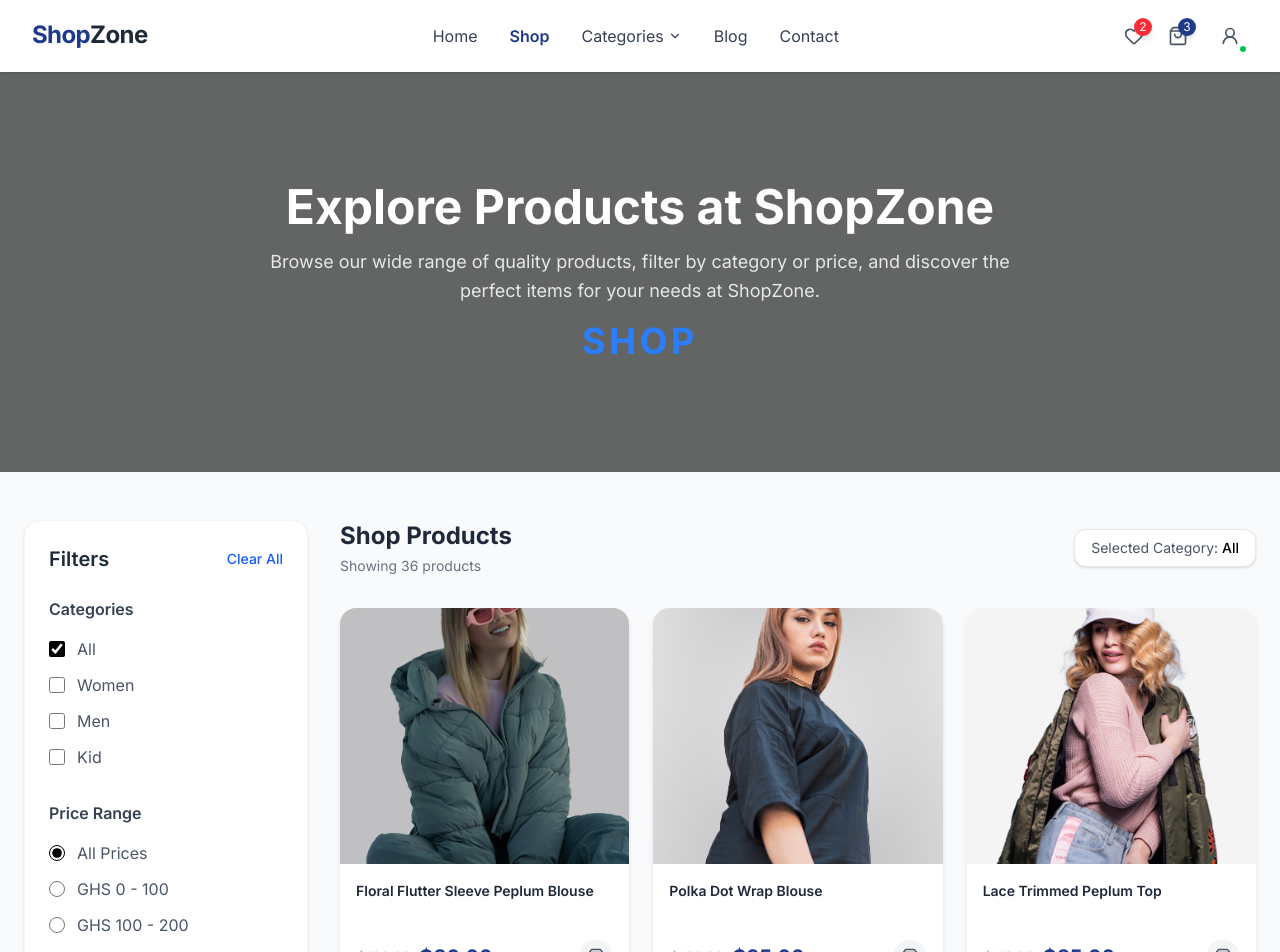
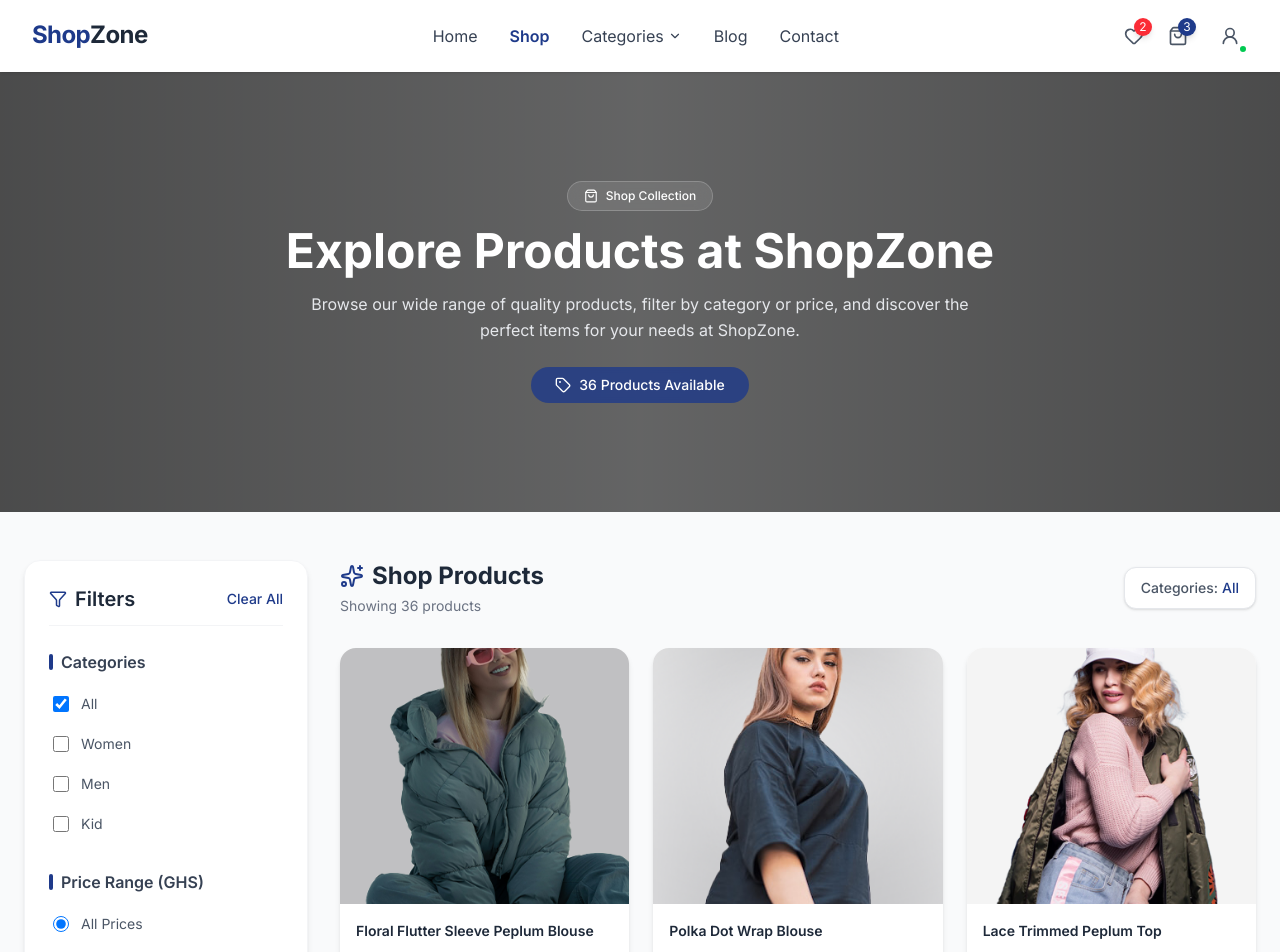
Before and after one commit to awalmohammed-gh/E-Commerce, a React (Vite) app: page /shop in a window 1280 px wide. Shown: the top 952 px of the page. Built offline with nearby package versions, Linux system fonts and the light colour scheme.

Commit message:
did some improvemnt on index css and shop page

```diff
--- a/src/index.css
+++ b/src/index.css
@@ -27,6 +27,24 @@
   }
 }
 
+.custom-scrollbar::-webkit-scrollbar {
+  width: 4px;
+}
+
+.custom-scrollbar::-webkit-scrollbar-track {
+  background: #f1f1f1;
+  border-radius: 10px;
+}
+
+.custom-scrollbar::-webkit-scrollbar-thumb {
+  background: #1e3a8a;
+  border-radius: 10px;
+}
+
+.custom-scrollbar::-webkit-scrollbar-thumb:hover {
+  background: #2e4a9a;
+}
+
 .animate-fadeInDown {
   animation: fadeInDown 0.2s ease-out;
 }
--- a/src/pages/Shop.jsx
+++ b/src/pages/Shop.jsx
@@ -4,7 +4,16 @@ import ECommerceCard from "../components/card/ECommerceCard";
 import { motion, AnimatePresence } from "motion/react";
 import AdvertTwo from "../components/card/AdvertTwo";
 import Newsletter from "../components/common/Newsletter";
-import { ListFilterPlus, X } from "lucide-react";
+import {
+  ListFilterPlus,
+  X,
+  ShoppingBag,
+  ChevronRight,
+  Filter,
+  Sparkles,
+  Tag,
+  SlidersHorizontal
+} from "lucide-react";
 
 const Shop = () => {
   const { products } = useECommerce();
@@ -66,8 +75,8 @@ const Shop = () => {
   return (
     <div className="bg-gray-50 min-h-screen">
       {/* Header Banner */}
-      <div className='relative bg-[url("/shopBg.jpg")] bg-cover bg-center bg-no-repeat w-full h-[40vh] md:h-[50vh] flex items-center justify-center px-6'>
-        <div className="absolute inset-0 bg-black/60"></div>
+      <div className='relative bg-[url("/shopBg.jpg")] bg-cover bg-center bg-no-repeat w-full h-[45vh] md:h-[55vh] flex items-center justify-center px-6'>
+        <div className="absolute inset-0 bg-gradient-to-r from-black/70 via-black/60 to-black/70"></div>
 
         <motion.div
           initial={{ opacity: 0, y: 30 }}
@@ -75,22 +84,29 @@ const Shop = () => {
           transition={{ duration: 0.7 }}
           className="relative z-10 max-w-3xl text-center text-white"
         >
+          <div className="inline-flex items-center gap-2 px-4 py-1.5 bg-white/10 backdrop-blur-sm rounded-full mb-4 border border-white/20">
+            <ShoppingBag size={14} />
+            <span className="text-xs font-medium">Shop Collection</span>
+          </div>
+
           <h1 className="text-3xl md:text-5xl font-bold mb-4">
             Explore Products at ShopZone
           </h1>
-          <p className="text-sm md:text-lg text-gray-200 leading-relaxed">
+
+          <p className="text-sm md:text-base text-gray-200 leading-relaxed max-w-2xl mx-auto">
             Browse our wide range of quality products, filter by category or
             price, and discover the perfect items for your needs at ShopZone.
           </p>
 
-          <motion.h2
+          <motion.div
             initial={{ opacity: 0, y: 30 }}
             animate={{ opacity: 1, y: 0 }}
             transition={{ duration: 0.7, delay: 0.2 }}
-            className="text-xl sm:text-4xl font-bold text-blue-500 mt-4 tracking-widest"
+            className="mt-6 inline-flex items-center gap-2 px-6 py-2 bg-[#1E3A8A]/80 backdrop-blur-sm rounded-full"
           >
-            SHOP
-          </motion.h2>
+            <Tag size={16} />
+            <span className="text-sm font-medium">{products.length} Products Available</span>
+          </motion.div>
         </motion.div>
       </div>
 
@@ -100,21 +116,30 @@ const Shop = () => {
         <div className="lg:hidden mb-6">
           <button
             onClick={() => setOpenFilter(true)}
-            className="flex items-center gap-2 bg-white border border-gray-200 px-4 py-3 rounded-xl shadow-sm text-gray-700 font-medium"
+            className="w-full flex items-center justify-center gap-2 bg-white border border-gray-200 px-4 py-3 rounded-xl shadow-sm text-gray-700 font-medium hover:border-[#1E3A8A] hover:text-[#1E3A8A] transition-colors"
           >
-            <ListFilterPlus size={18} />
-            Filters
+            <SlidersHorizontal size={18} />
+            Filter Products
+            {category.length > 1 && (
+              <span className="ml-1 bg-[#1E3A8A] text-white text-xs px-2 py-0.5 rounded-full">
+                {category.length - 1}
+              </span>
+            )}
           </button>
         </div>
 
         <div className="grid grid-cols-1 lg:grid-cols-4 gap-8">
           {/* Left Side - Desktop Filters */}
-          <div className="hidden lg:block lg:col-span-1 bg-white rounded-2xl shadow-sm border border-gray-100 p-6 h-fit sticky top-24">
-            <div className="flex items-center justify-between mb-6">
+          <div className="hidden lg:block lg:col-span-1">
+            <div className="bg-white rounded-2xl shadow-md border border-gray-100 p-6 h-fit sticky top-24">
+              <div className="flex items-center justify-between mb-6 pb-3 border-b border-gray-100">
+                <div className="flex items-center gap-2">
+                  <Filter size={18} className="text-[#1E3A8A]" />
                   <h2 className="text-xl font-semibold text-gray-800">Filters</h2>
+                </div>
                 <button
                   onClick={clearFilters}
-                className="text-sm text-blue-600 hover:text-blue-700 font-medium"
+                  className="text-sm text-[#1E3A8A] hover:text-[#2E4A9A] font-medium transition-colors"
                 >
                   Clear All
                 </button>
@@ -122,24 +147,24 @@ const Shop = () => {
 
               {/* Category */}
               <div className="mb-8">
-              <h3 className="text-base font-semibold text-gray-700 mb-4">
+                <h3 className="text-base font-semibold text-gray-700 mb-4 flex items-center gap-2">
+                  <div className="w-1 h-4 bg-[#1E3A8A] rounded-full"></div>
                   Categories
                 </h3>
 
-              <div className="space-y-3">
+                <div className="space-y-3 max-h-64 overflow-y-auto pr-2 custom-scrollbar">
                   {uniqueCategories.map((cat, index) => (
                     <label
                       key={index}
-                    className="flex items-center gap-3 cursor-pointer group"
+                      className="flex items-center gap-3 cursor-pointer group hover:bg-gray-50 p-1 rounded-lg transition-colors"
                     >
                       <input
-                      name="category"
                         onChange={() => handleCategoryChange(cat)}
                         type="checkbox"
                         checked={category.includes(cat)}
-                      className="w-4 h-4 accent-black rounded"
+                        className="w-4 h-4 rounded border-gray-300 text-[#1E3A8A] focus:ring-[#1E3A8A] focus:ring-offset-0"
                       />
-                    <span className="capitalize text-gray-600 group-hover:text-black transition">
+                      <span className="capitalize text-gray-600 group-hover:text-[#1E3A8A] transition-colors text-sm">
                         {cat}
                       </span>
                     </label>
@@ -149,12 +174,13 @@ const Shop = () => {
 
               {/* Price Range */}
               <div>
-              <h3 className="text-base font-semibold text-gray-700 mb-4">
-                Price Range
+                <h3 className="text-base font-semibold text-gray-700 mb-4 flex items-center gap-2">
+                  <div className="w-1 h-4 bg-[#1E3A8A] rounded-full"></div>
+                  Price Range (GHS)
                 </h3>
 
-              <div className="space-y-3">
-                <label className="flex items-center gap-3 cursor-pointer group">
+                <div className="space-y-3 max-h-64 overflow-y-auto pr-2 custom-scrollbar">
+                  <label className="flex items-center gap-3 cursor-pointer group hover:bg-gray-50 p-1 rounded-lg transition-colors">
                     <input
                       type="radio"
                       name="priceRange"
@@ -164,9 +190,9 @@ const Shop = () => {
                         setMaxPrice(1500);
                         setSelectedPrice("All");
                       }}
-                    className="w-4 h-4 accent-black"
+                      className="w-4 h-4 text-[#1E3A8A] focus:ring-[#1E3A8A] focus:ring-offset-0"
                     />
-                  <span className="text-gray-600 group-hover:text-black transition">
+                    <span className="text-gray-600 group-hover:text-[#1E3A8A] transition-colors text-sm">
                       All Prices
                     </span>
                   </label>
@@ -174,7 +200,7 @@ const Shop = () => {
                   {priceRange.map((price, index) => (
                     <label
                       key={index}
-                    className="flex items-center gap-3 cursor-pointer group"
+                      className="flex items-center gap-3 cursor-pointer group hover:bg-gray-50 p-1 rounded-lg transition-colors"
                     >
                       <input
                         name="priceRange"
@@ -186,34 +212,49 @@ const Shop = () => {
                           setMaxPrice(max);
                           setSelectedPrice(price);
                         }}
-                      className="w-4 h-4 accent-black"
+                        className="w-4 h-4 text-[#1E3A8A] focus:ring-[#1E3A8A] focus:ring-offset-0"
                       />
-                    <span className="text-gray-600 group-hover:text-black transition">
+                      <span className="text-gray-600 group-hover:text-[#1E3A8A] transition-colors text-sm">
                         GHS {price}
                       </span>
                     </label>
                   ))}
                 </div>
               </div>
+
+              {/* Active Filters */}
+              {category.length > 1 && (
+                <div className="mt-6 pt-4 border-t border-gray-100">
+                  <h4 className="text-xs font-medium text-gray-500 mb-2">Active Filters:</h4>
+                  <div className="flex flex-wrap gap-2">
+                    {category.filter(c => c !== "All").map((cat, idx) => (
+                      <span key={idx} className="inline-flex items-center gap-1 px-2 py-1 bg-blue-50 text-[#1E3A8A] text-xs rounded-full">
+                        {cat}
+                      </span>
+                    ))}
+                  </div>
+                </div>
+              )}
+            </div>
           </div>
 
           {/* Right Side - Products */}
           <div className="lg:col-span-3">
             {/* Top Info */}
-            <div className="flex flex-col sm:flex-row sm:items-center sm:justify-between mb-8 gap-3">
+            <div className="flex flex-col sm:flex-row sm:items-center sm:justify-between mb-8 gap-4">
               <div>
-                <h2 className="text-2xl font-bold text-gray-800">
+                <h2 className="text-2xl font-bold text-gray-800 flex items-center gap-2">
+                  <Sparkles size={24} className="text-[#1E3A8A]" />
                   Shop Products
                 </h2>
                 <p className="text-gray-500 text-sm mt-1">
-                  Showing {filteredShop.length} product
-                  {filteredShop.length !== 1 ? "s" : ""}
+                  Showing {filteredShop.length} product{filteredShop.length !== 1 ? "s" : ""}
                 </p>
               </div>
 
-              <div className="bg-white border border-gray-200 rounded-xl px-4 py-2 text-sm text-gray-600 shadow-sm">
-                Selected Category:{" "}
-                <span className="font-medium text-black">
+              <div className="bg-white border border-gray-200 rounded-xl px-4 py-2.5 text-sm text-gray-600 shadow-sm">
+                <span className="font-medium">Categories:</span>{" "}
+                <span className="text-[#1E3A8A] font-medium">
                   {category.join(", ")}
                 </span>
               </div>
@@ -225,20 +266,27 @@ const Shop = () => {
                 layout
                 className="grid grid-cols-1 sm:grid-cols-2 xl:grid-cols-3 gap-6"
               >
-                {filteredShop.map((item) => (
+                {filteredShop.map((item, index) => (
                   <motion.div
                     key={item._id}
                     layout
                     initial={{ opacity: 0, y: 25 }}
                     animate={{ opacity: 1, y: 0 }}
-                    transition={{ duration: 0.4 }}
+                    transition={{ duration: 0.4, delay: index * 0.05 }}
                   >
                     <ECommerceCard product={item} />
                   </motion.div>
                 ))}
               </motion.div>
             ) : (
-              <div className="bg-white rounded-2xl border border-gray-100 shadow-sm p-10 text-center">
+              <motion.div
+                initial={{ opacity: 0, scale: 0.95 }}
+                animate={{ opacity: 1, scale: 1 }}
+                className="bg-white rounded-2xl border border-gray-100 shadow-lg p-12 text-center"
+              >
+                <div className="w-20 h-20 bg-gray-100 rounded-full flex items-center justify-center mx-auto mb-4">
+                  <ShoppingBag size={32} className="text-gray-400" />
+                </div>
                 <h3 className="text-xl font-semibold text-gray-800 mb-2">
                   No products found
                 </h3>
@@ -246,7 +294,13 @@ const Shop = () => {
                   Try changing your category or price filter to see more
                   products available in ShopZone.
                 </p>
-              </div>
+                <button
+                  onClick={clearFilters}
+                  className="inline-block mt-6 px-6 py-2.5 bg-[#1E3A8A] text-white rounded-xl hover:bg-[#2E4A9A] transition-colors"
+                >
+                  Clear All Filters
+                </button>
+              </motion.div>
             )}
           </div>
         </div>
@@ -257,7 +311,7 @@ const Shop = () => {
         {openFilter && (
           <>
             <motion.div
-              className="fixed inset-0 bg-black/40 z-40 lg:hidden"
+              className="fixed inset-0 bg-black/50 z-40 lg:hidden"
               initial={{ opacity: 0 }}
               animate={{ opacity: 1 }}
               exit={{ opacity: 0 }}
@@ -268,26 +322,37 @@ const Shop = () => {
               initial={{ x: "-100%" }}
               animate={{ x: 0 }}
               exit={{ x: "-100%" }}
-              transition={{ duration: 0.3 }}
-              className="fixed top-0 left-0 h-full w-[85%] max-w-sm bg-white z-50 shadow-xl p-6 overflow-y-auto lg:hidden"
+              transition={{ duration: 0.3, ease: "easeInOut" }}
+              className="fixed top-0 left-0 h-full w-[85%] max-w-sm bg-white z-50 shadow-2xl overflow-y-auto lg:hidden"
             >
-              <div className="flex items-center justify-between mb-6">
-                <h2 className="text-xl font-semibold text-gray-800">Filters</h2>
-                <button onClick={() => setOpenFilter(false)}>
-                  <X className="text-gray-700" />
+              <div className="sticky top-0 bg-white border-b border-gray-100 px-5 py-4 flex items-center justify-between">
+                <div className="flex items-center gap-2">
+                  <Filter size={18} className="text-[#1E3A8A]" />
+                  <h2 className="text-lg font-semibold text-gray-800">Filters</h2>
+                </div>
+                <button
+                  onClick={() => setOpenFilter(false)}
+                  className="w-8 h-8 flex items-center justify-center rounded-full hover:bg-gray-100 transition-colors"
+                >
+                  <X size={18} className="text-gray-600" />
                 </button>
               </div>
 
+              <div className="p-5">
                 <button
-                onClick={clearFilters}
-                className="mb-6 text-sm text-blue-600 hover:text-blue-700 font-medium"
+                  onClick={() => {
+                    clearFilters();
+                    setOpenFilter(false);
+                  }}
+                  className="w-full mb-6 py-2.5 text-sm bg-gray-100 text-[#1E3A8A] font-medium rounded-xl hover:bg-gray-200 transition-colors"
                 >
                   Clear All Filters
                 </button>
 
                 {/* Category */}
                 <div className="mb-8">
-                <h3 className="text-base font-semibold text-gray-700 mb-4">
+                  <h3 className="text-base font-semibold text-gray-700 mb-4 flex items-center gap-2">
+                    <div className="w-1 h-4 bg-[#1E3A8A] rounded-full"></div>
                     Categories
                   </h3>
 
@@ -295,16 +360,15 @@ const Shop = () => {
                     {uniqueCategories.map((cat, index) => (
                       <label
                         key={index}
-                      className="flex items-center gap-3 cursor-pointer group"
+                        className="flex items-center gap-3 cursor-pointer group py-1"
                       >
                         <input
-                        name="mobile-category"
                           onChange={() => handleCategoryChange(cat)}
                           type="checkbox"
                           checked={category.includes(cat)}
-                        className="w-4 h-4 accent-black rounded"
+                          className="w-4 h-4 rounded border-gray-300 text-[#1E3A8A] focus:ring-[#1E3A8A]"
                         />
-                      <span className="capitalize text-gray-600 group-hover:text-black transition">
+                        <span className="capitalize text-gray-600 group-hover:text-[#1E3A8A] transition-colors text-sm">
                           {cat}
                         </span>
                       </label>
@@ -314,12 +378,13 @@ const Shop = () => {
 
                 {/* Price */}
                 <div>
-                <h3 className="text-base font-semibold text-gray-700 mb-4">
-                  Price Range
+                  <h3 className="text-base font-semibold text-gray-700 mb-4 flex items-center gap-2">
+                    <div className="w-1 h-4 bg-[#1E3A8A] rounded-full"></div>
+                    Price Range (GHS)
                   </h3>
 
                   <div className="space-y-3">
-                  <label className="flex items-center gap-3 cursor-pointer group">
+                    <label className="flex items-center gap-3 cursor-pointer group py-1">
                       <input
                         type="radio"
                         name="mobile-priceRange"
@@ -329,9 +394,9 @@ const Shop = () => {
                           setMaxPrice(1500);
                           setSelectedPrice("All");
                         }}
-                      className="w-4 h-4 accent-black"
+                        className="w-4 h-4 text-[#1E3A8A] focus:ring-[#1E3A8A]"
                       />
-                    <span className="text-gray-600 group-hover:text-black transition">
+                      <span className="text-gray-600 group-hover:text-[#1E3A8A] transition-colors text-sm">
                         All Prices
                       </span>
                     </label>
@@ -339,7 +404,7 @@ const Shop = () => {
                     {priceRange.map((price, index) => (
                       <label
                         key={index}
-                      className="flex items-center gap-3 cursor-pointer group"
+                        className="flex items-center gap-3 cursor-pointer group py-1"
                       >
                         <input
                           name="mobile-priceRange"
@@ -351,14 +416,23 @@ const Shop = () => {
                             setMaxPrice(max);
                             setSelectedPrice(price);
                           }}
-                        className="w-4 h-4 accent-black"
+                          className="w-4 h-4 text-[#1E3A8A] focus:ring-[#1E3A8A]"
                         />
-                      <span className="text-gray-600 group-hover:text-black transition">
+                        <span className="text-gray-600 group-hover:text-[#1E3A8A] transition-colors text-sm">
                           GHS {price}
                         </span>
                       </label>
                     ))}
                   </div>
+                </div>
+
+                {/* Apply Button */}
+                <button
+                  onClick={() => setOpenFilter(false)}
+                  className="w-full mt-8 py-3 bg-[#1E3A8A] text-white font-semibold rounded-xl hover:bg-[#2E4A9A] transition-colors"
+                >
+                  Apply Filters
+                </button>
               </div>
             </motion.div>
           </>
@@ -366,10 +440,11 @@ const Shop = () => {
       </AnimatePresence>
 
       {/* Bottom Sections */}
-      <div className="my-20 space-y-6">
+      <div className="mt-12 space-y-12">
         <AdvertTwo />
         <Newsletter />
       </div>
+
     </div>
   );
 };
```
Lines whose indentation alone changed are shown as unchanged.
